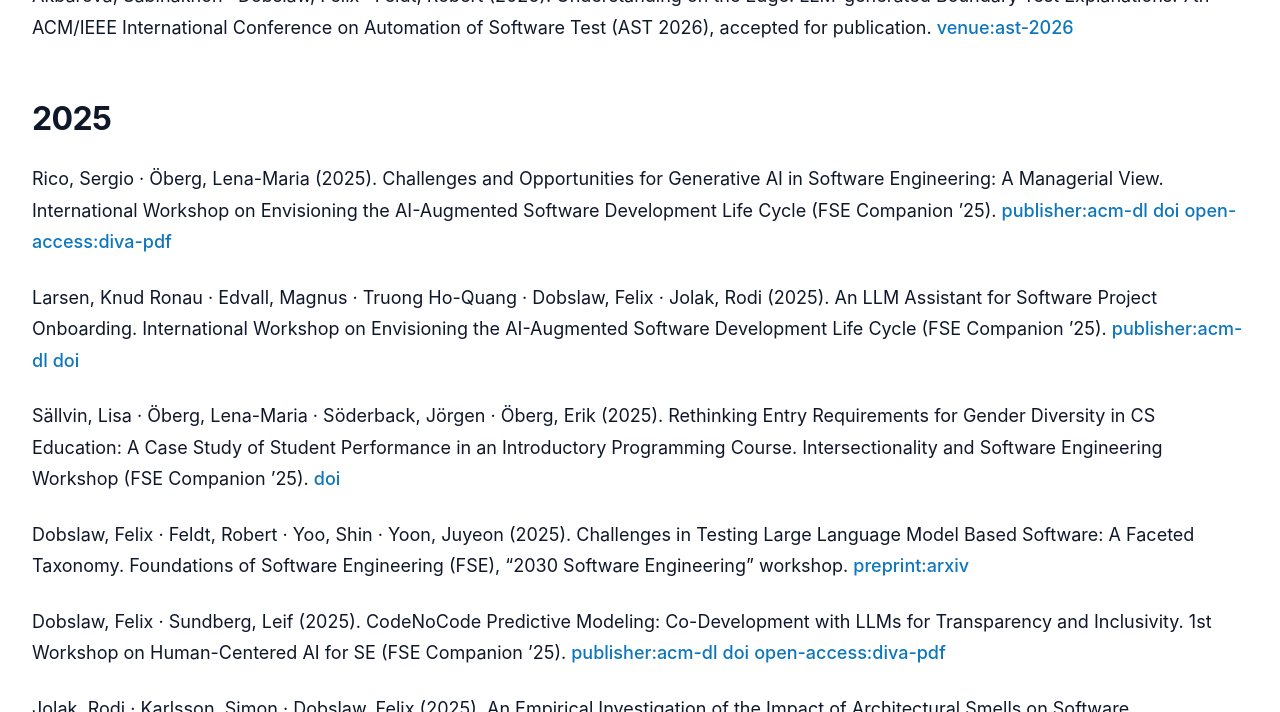
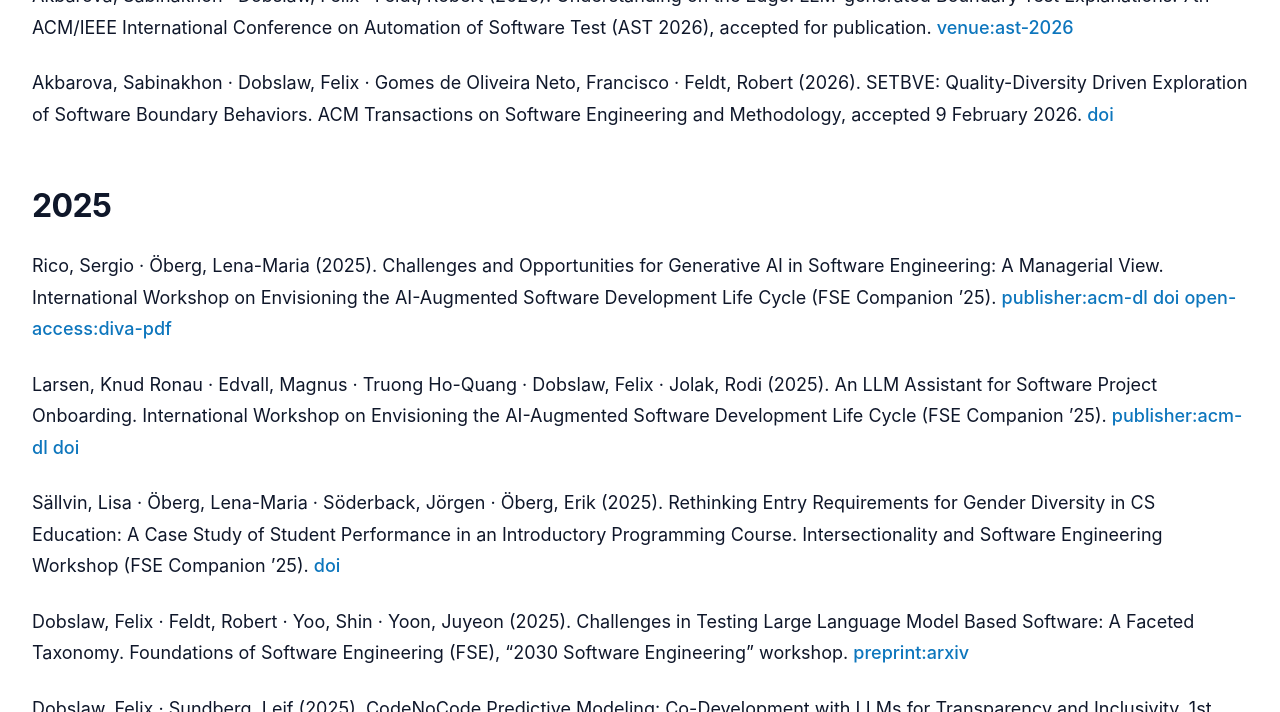
Before and after one commit to seegroup/seegroup.github.io, a Jekyll site: the page built from publications.md, in a window 1280 px wide and 900 px high, scrolled down 383 px, cut to the strip 188-900 px from the top of the window. Built offline with Jekyll 4.4.1, drawn with Linux system fonts in a browser that asks for light colours.

Commit message:
news from feb

```diff
--- a/publications.md
+++ b/publications.md
@@ -11,6 +11,8 @@ Axetorn, Jonatan · Edholm, Felix · Dobslaw, Felix · Gren, Lucas (2026). Addre
 Gren, Lucas · Dobslaw, Felix (2026). The Expert Validation Framework (EVF): Enabling Domain Expert Control in AI Engineering. CAIN 2026 Industry Track (ICSE Companion ’26), accepted for publication. <a href="https://conf.researchr.org/home/cain-2026" target="_blank" rel="noopener noreferrer">venue:cain-2026</a> <a href="https://arxiv.org/abs/2601.12327" target="_blank" rel="noopener noreferrer">preprint:arxiv</a>
 
 Akbarova, Sabinakhon · Dobslaw, Felix · Feldt, Robert (2026). Understanding on the Edge: LLM-generated Boundary Test Explanations. 7th ACM/IEEE International Conference on Automation of Software Test (AST 2026), accepted for publication. <a href="https://conf.researchr.org/home/ast-2026" target="_blank" rel="noopener noreferrer">venue:ast-2026</a>
+
+Akbarova, Sabinakhon · Dobslaw, Felix · Gomes de Oliveira Neto, Francisco · Feldt, Robert (2026). SETBVE: Quality-Diversity Driven Exploration of Software Boundary Behaviors. ACM Transactions on Software Engineering and Methodology, accepted 9 February 2026. <a href="https://doi.org/10.1145/3797890" target="_blank" rel="noopener noreferrer">doi</a>
 
 ## 2025
 
```
Also changed, not shown: _news/2026-02-09-setbve-accepted.md (added, +7 -0 lines), _news/2026-02-15-jakob-svensson-visit.md (added, +9 -0 lines), assets/images/jakob-visit-2026.png (added).
